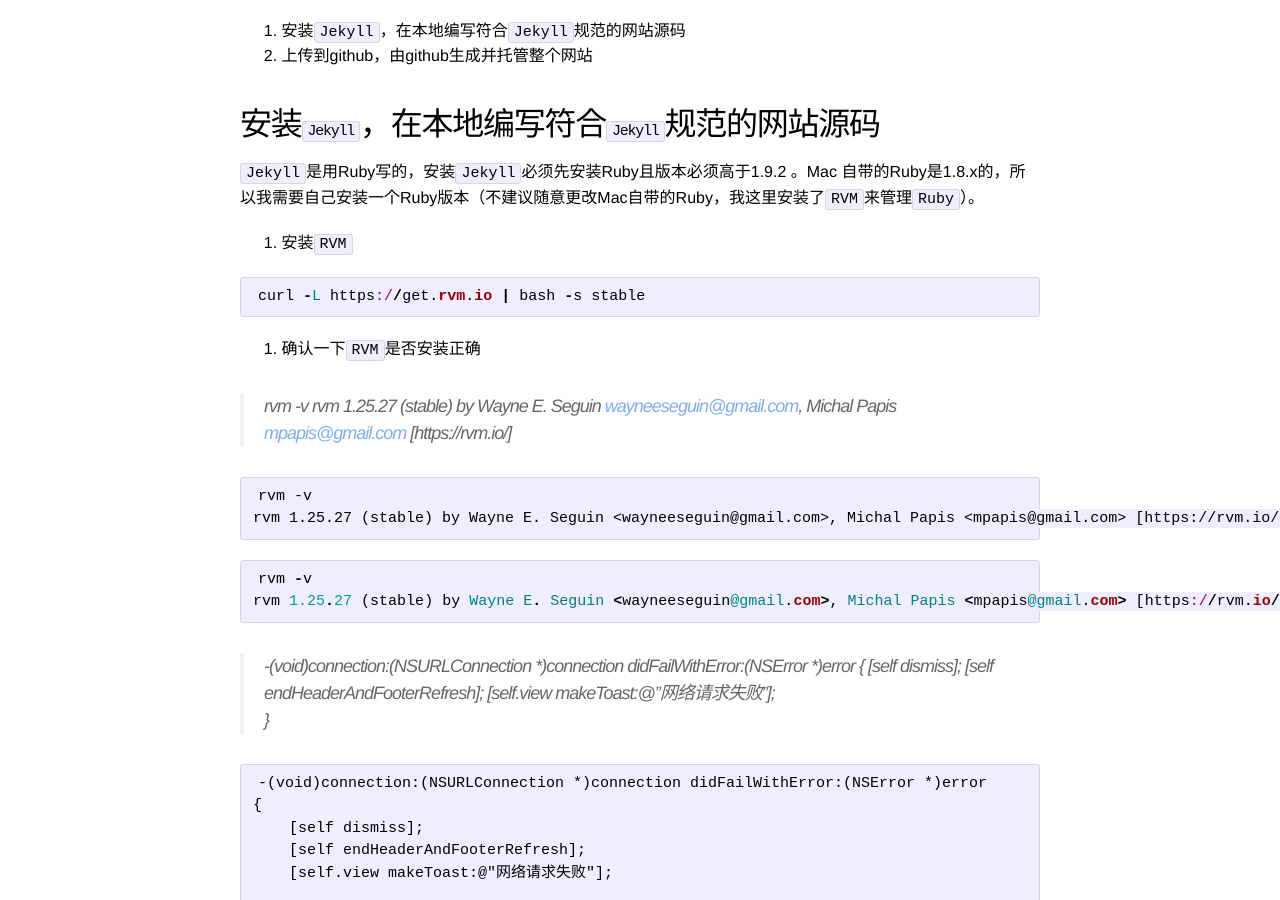
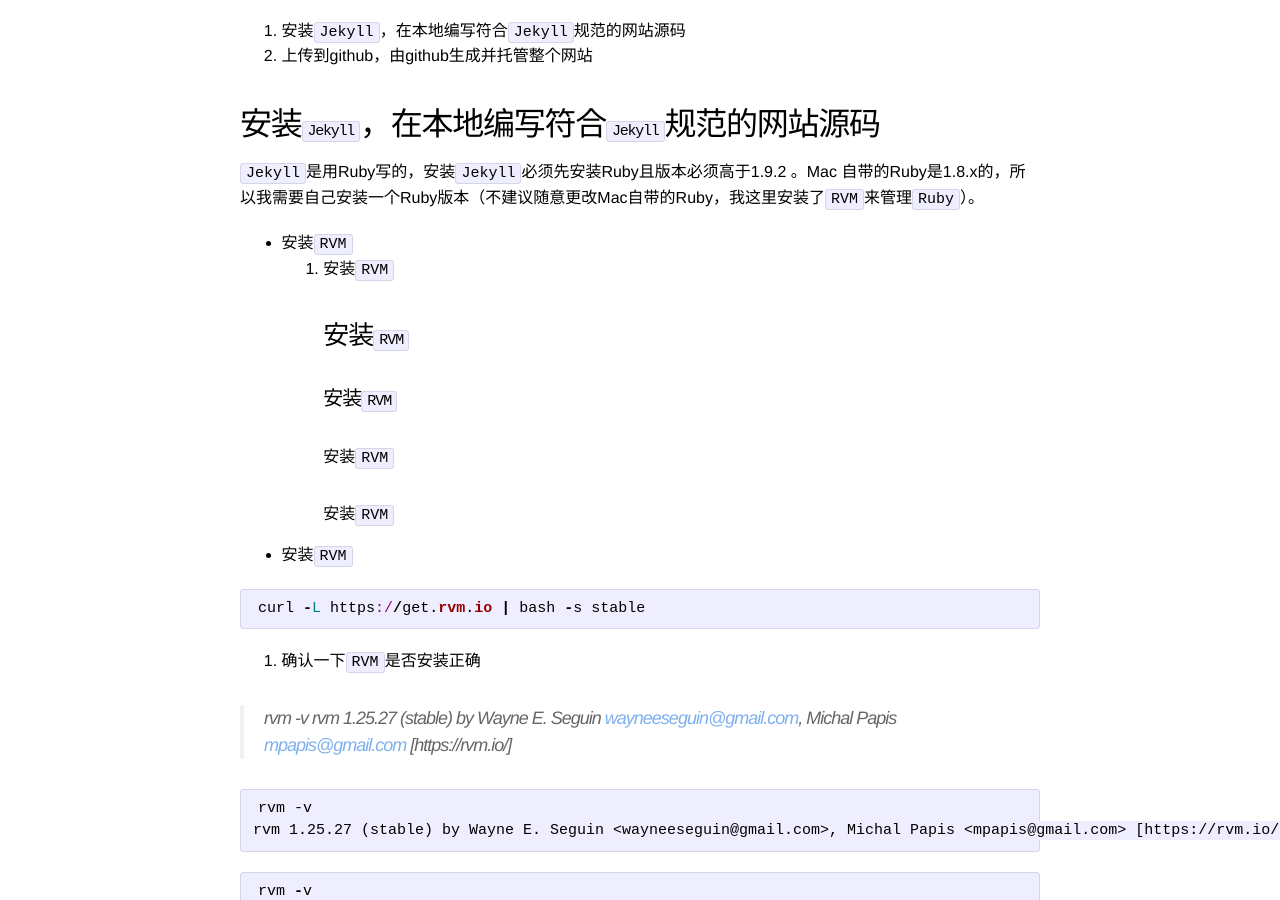
Before and after one commit to wangnull/wangnull.github.io, a Jekyll site: the page built from _posts/2014-06-23-shiyong-jekyll-dajiangeren-blog-tuoguandao-github.md, in a window 1280 px wide and 900 px high, scrolled down 698 px. Built offline with Jekyll 4.4.1, drawn with Linux system fonts in a browser that asks for light colours; Markdown is read by kramdown in place of the engine named in the settings.

Commit message:
Update 2014-06-23-shiyong-jekyll-dajiangeren-blog-tuoguandao-github.md

```diff
--- a/_posts/2014-06-23-shiyong-jekyll-dajiangeren-blog-tuoguandao-github.md
+++ b/_posts/2014-06-23-shiyong-jekyll-dajiangeren-blog-tuoguandao-github.md
@@ -28,7 +28,13 @@
 ## 安装`Jekyll`，在本地编写符合`Jekyll`规范的网站源码
 `Jekyll`是用Ruby写的，安装`Jekyll`必须先安装Ruby且版本必须高于1.9.2 。Mac 自带的Ruby是1.8.x的，所以我需要自己安装一个Ruby版本（不建议随意更改Mac自带的Ruby，我这里安装了`RVM`来管理`Ruby`）。
 
+- 安装`RVM`
 1. 安装`RVM`
+### 安装`RVM`
+#### 安装`RVM`
+##### 安装`RVM`
+###### 安装`RVM`
+- 安装`RVM`
 {% highlight ruby %}
 curl -L https://get.rvm.io | bash -s stable
 {% endhighlight %}
```
